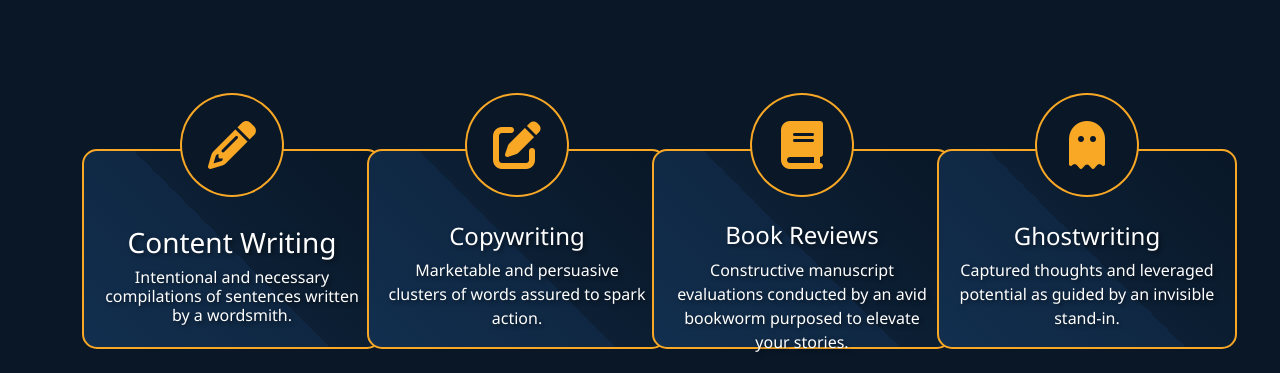
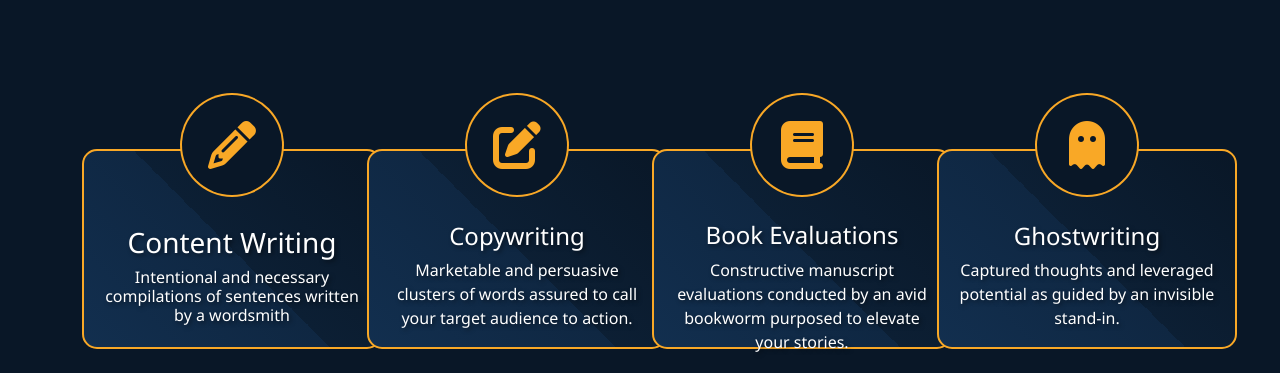
Before and after one commit to cdawg3/lauraraywrites.com, a plain HTML site: page index.html in a window 1280 px wide. Shown: the part 622-995 px from the top of the page. Drawn offline with nearby package versions, Linux system fonts and the light colour scheme.

Commit message:
final push

```diff
--- a/index.html
+++ b/index.html
@@ -23,7 +23,7 @@
     />
     <link type="text/css" rel="stylesheet" href="styles/index.css" />
     <link rel="icon" href="./images/Laura-AI-1-removebg-preview.png" />
-    <title>Laura Ray Writes</title>
+    <title>Laura-Ray Writes</title>
   </head>
 
   <style></style>
@@ -215,7 +215,7 @@
                   <option selected>Choose...</option>
                   <option value="ghostwriting">Content Writing</option>
                   <option value="copyrighting">Copyrighting</option>
-                  <option value="beta_reading">Book Reviews</option>
+                  <option value="beta_reading">Book Evaluations</option>
                   <option value="notary">Ghostwriting</option>
                 </select>
               </div>
@@ -289,7 +289,7 @@
               <h3 class="card-title">Content Writing</h3>
               <h6 class="card-text">
                 Intentional and necessary compilations of sentences written by a
-                wordsmith.
+                wordsmith
               </h6>
             </div>
           </div>
@@ -302,8 +302,8 @@
             <div class="card-body text-shadow">
               <h4 class="card-title">Copywriting</h4>
               <p class="card-text">
-                Marketable and persuasive clusters of words assured to spark
-                action.
+                Marketable and persuasive clusters of words assured to call your
+                target audience to action.
               </p>
             </div>
           </div>
@@ -315,7 +315,7 @@
               <!-- <i class="fa fa-book-open-reader"></i> -->
             </div>
             <div class="card-body text-shadow">
-              <h4 class="card-title">Book Reviews</h4>
+              <h4 class="card-title">Book Evaluations</h4>
               <p class="card-text">
                 Constructive manuscript evaluations conducted by an avid
                 bookworm purposed to elevate your stories.
@@ -465,10 +465,7 @@
     >
       <h2 class="testimonials-title d-none d-lg-block">Testimonials</h2>
       <!-- <h5 class="testimonials-subtitle">See what my clients have to say</h5> -->
-      <div
-        id="carouselExampleIndicators"
-        class="carousel slide d-lg-block"
-      >
+      <div id="carouselExampleIndicators" class="carousel slide d-lg-block">
         <div class="carousel-inner">
           <div class="carousel-item active">
             <div class="d-flex justify-content-center">
@@ -527,11 +524,11 @@
                     able to have a reliable source to write posts for engagement
                     and product descriptions has been invaluable. Every
                     submission she provided was timely and effectively met my
-                    brand and goal. Laura-Ray was able to add and adjust language
-                    and verbiage to meet every thematic balloon design that was
-                    sent her way. I happily recommend her writing services to
-                    anyone who needs a fresh, new voice and perspective to
-                    elevate their brand.
+                    brand and goal. Laura-Ray was able to add and adjust
+                    language and verbiage to meet every thematic balloon design
+                    that was sent her way. I happily recommend her writing
+                    services to anyone who needs a fresh, new voice and
+                    perspective to elevate their brand.
                   </h6>
                 </div>
               </div>
@@ -658,8 +655,8 @@
       <div class="container">
         <div class="row icon-row flex-sm-column flex-md-row">
           <div class="col-sm-4">
-            <h3 class="footer-title">Laura-Ray</h3>
-            <p>© 2023 Laura-Ray</p>
+            <h3 class="footer-title">Laura-Ray Read</h3>
+            <p>© 2023 Laura-Ray Read</p>
           </div>
           <div class="col-sm-4 text-center">
             <div class="social-media-icons">
--- a/styles/index.css
+++ b/styles/index.css
@@ -232,7 +232,7 @@ nav {
         content: "Copywriter";
     }
     61%,80% {
-        content: "Book Reviewer";
+        content: "Book Evaluator";
     }
     81%,100% {
         content: "Ghostwriter";
```
